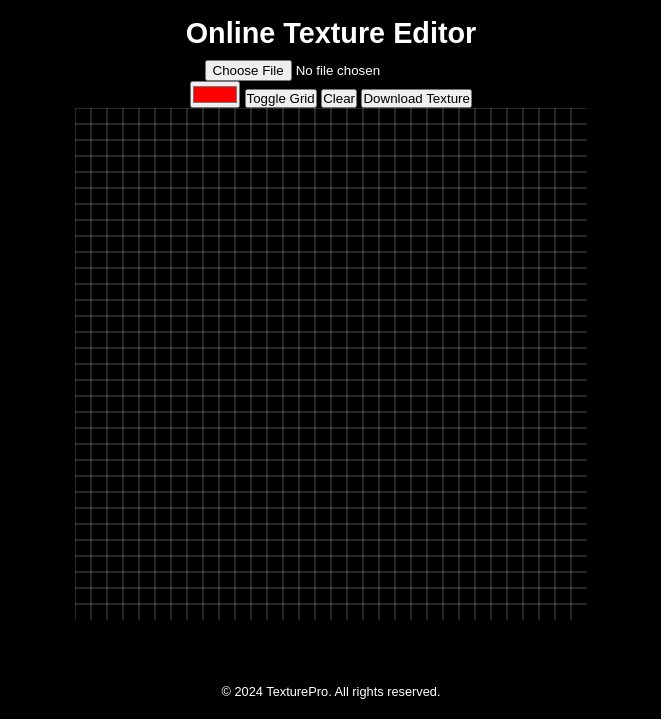
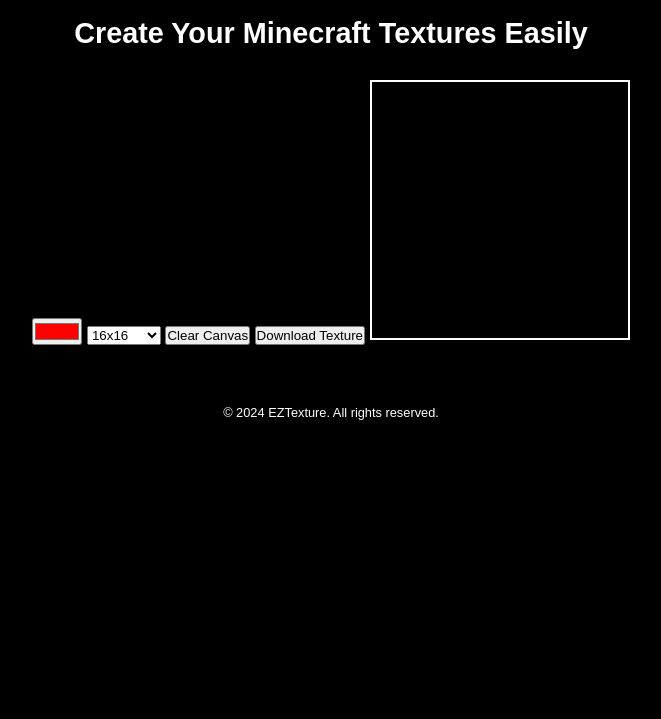
Before and after one commit to EZTexture/eztexture.github.io, a plain HTML site: page onlinepui.html in a window 1280 px wide. Shown: the part 86-805 px from the top of the page, without its empty margins (309-970 px from the left). Drawn offline with Linux system fonts and the light colour scheme.

Commit message:
new commit texture sizes

```diff
--- a/onlinepui.html
+++ b/onlinepui.html
@@ -3,34 +3,36 @@
 <head>
     <meta charset="UTF-8">
     <meta name="viewport" content="width=device-width, initial-scale=1.0">
-    <title>TexturePro Online Texture Editor</title>
+    <title>EZTexture - Minecraft Texture Editor</title>
     <link rel="stylesheet" href="style.css">
 </head>
 <body>
     <header>
-        <h1>TexturePro Online Editor</h1>
+        <h1>EZTexture</h1>
         <nav>
             <a href="index.html">Home</a>
-            <a href="onlinepui.html">Texture Editor</a>
+            <a href="onlinepui.html">Online Editor</a>
         </nav>
     </header>
 
     <main>
-        <section id="editor">
-            <h2>Online Texture Editor</h2>
-            <input type="file" id="upload" accept="image/*" onchange="loadTexture(event)">
-            <div id="tools">
-                <input type="color" id="colorPicker" value="#ff0000">
-                <button onclick="toggleGrid()">Toggle Grid</button>
-                <button onclick="clearCanvas()">Clear</button>
-                <button onclick="downloadTexture()">Download Texture</button>
-            </div>
-            <canvas id="textureCanvas" width="512" height="512"></canvas>
+        <section>
+            <h2>Create Your Minecraft Textures Easily</h2>
+            <input type="color" id="colorPicker" value="#ff0000">
+            <select id="canvasSizeSelector">
+                <option value="16">16x16</option>
+                <option value="32">32x32</option>
+                <option value="64">64x64</option>
+                <option value="128">128x128</option>
+            </select>
+            <button onclick="clearCanvas()">Clear Canvas</button>
+            <button onclick="downloadTexture()">Download Texture</button>
+            <canvas id="textureCanvas"></canvas>
         </section>
     </main>
 
     <footer>
-        <p>&copy; 2024 TexturePro. All rights reserved.</p>
+        <p>&copy; 2024 EZTexture. All rights reserved.</p>
     </footer>
 
     <script src="script.js"></script>
--- a/script.js
+++ b/script.js
@@ -2,20 +2,22 @@ const canvas = document.getElementById('textureCanvas');
 const ctx = canvas.getContext('2d');
 let isDrawing = false;
 let currentColor = document.getElementById('colorPicker').value;
-let showGrid = true;
+let cellSize = 16; // Default to 16x16 grid
 
-// Create an off-screen canvas for exporting the final image
-const exportCanvas = document.createElement('canvas');
-const exportCtx = exportCanvas.getContext('2d');
-exportCanvas.width = canvas.width;
-exportCanvas.height = canvas.height;
+canvas.width = cellSize * 16;
+canvas.height = cellSize * 16;
 
 // Color picker event
 document.getElementById('colorPicker').addEventListener('input', (e) => {
     currentColor = e.target.value;
 });
 
-// Toggle drawing on canvas
+// Canvas size selection event
+document.getElementById('canvasSizeSelector').addEventListener('change', (e) => {
+    const size = parseInt(e.target.value);
+    updateCanvasSize(size);
+});
+
 canvas.addEventListener('mousedown', startDrawing);
 canvas.addEventListener('mousemove', draw);
 canvas.addEventListener('mouseup', stopDrawing);
@@ -32,8 +34,7 @@ function draw(e) {
     const rect = canvas.getBoundingClientRect();
     const x = e.clientX - rect.left;
     const y = e.clientY - rect.top;
-    ctx.fillRect(Math.floor(x / 16) * 16, Math.floor(y / 16) * 16, 16, 16); // 16x16 pixel blocks
-    if (showGrid) drawGrid();
+    ctx.fillRect(Math.floor(x / cellSize) * cellSize, Math.floor(y / cellSize) * cellSize, cellSize, cellSize);
 }
 
 function stopDrawing() {
@@ -42,10 +43,15 @@ function stopDrawing() {
 
 function clearCanvas() {
     ctx.clearRect(0, 0, canvas.width, canvas.height);
-    if (showGrid) drawGrid();
 }
 
-// Load and display uploaded texture
+function updateCanvasSize(size) {
+    cellSize = size;
+    canvas.width = size * 16;
+    canvas.height = size * 16;
+    clearCanvas();
+}
+
 function loadTexture(event) {
     const file = event.target.files[0];
     if (file) {
@@ -55,7 +61,6 @@ function loadTexture(event) {
             img.onload = function() {
                 ctx.clearRect(0, 0, canvas.width, canvas.height);
                 ctx.drawImage(img, 0, 0, canvas.width, canvas.height);
-                if (showGrid) drawGrid();
             };
             img.src = e.target.result;
         };
@@ -63,41 +68,9 @@ function loadTexture(event) {
     }
 }
 
-// Download the edited texture without the grid
 function downloadTexture() {
-    // Clear the export canvas
-    exportCtx.clearRect(0, 0, exportCanvas.width, exportCanvas.height);
-
-    // Copy user drawing from the main canvas to export canvas without the grid
-    exportCtx.drawImage(canvas, 0, 0);
-
-    // Create a link and set it to download the image
     const link = document.createElement('a');
     link.download = 'texture.png';
-    link.href = exportCanvas.toDataURL();
+    link.href = canvas.toDataURL();
     link.click();
 }
-
-// Toggle grid overlay
-function toggleGrid() {
-    showGrid = !showGrid;
-    drawGrid();
-}
-
-function drawGrid() {
-    ctx.beginPath();
-    for (let x = 0; x < canvas.width; x += 16) {
-        ctx.moveTo(x, 0);
-        ctx.lineTo(x, canvas.height);
-    }
-    for (let y = 0; y < canvas.height; y += 16) {
-        ctx.moveTo(0, y);
-        ctx.lineTo(canvas.width, y);
-    }
-    ctx.strokeStyle = "rgba(255, 255, 255, 0.3)";
-    ctx.stroke();
-    ctx.closePath();
-}
-
-// Initialize the grid on page load
-drawGrid();
--- a/style.css
+++ b/style.css
@@ -50,14 +50,10 @@ section h2 {
     color: #ffffff;
 }
 
-ul {
-    list-style-type: none;
-    margin-top: 10px;
-}
-
-ul li {
-    font-size: 1.2em;
-    margin: 10px 0;
+#textureCanvas {
+    border: 2px solid #ffffff;
+    margin-top: 20px;
+    cursor: crosshair;
 }
 
 footer {
```
